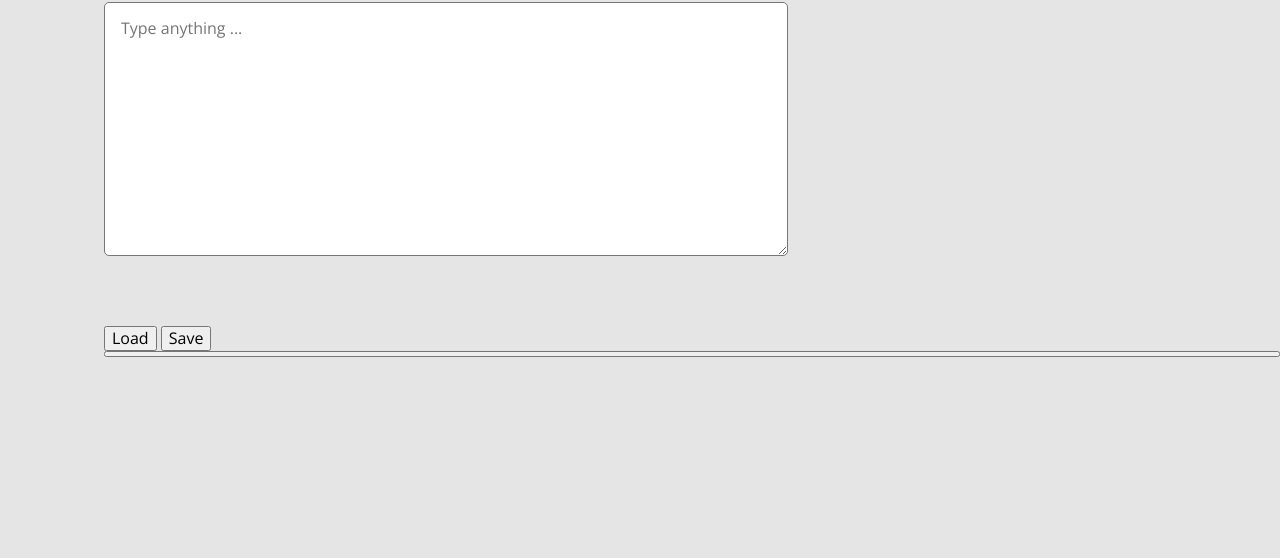
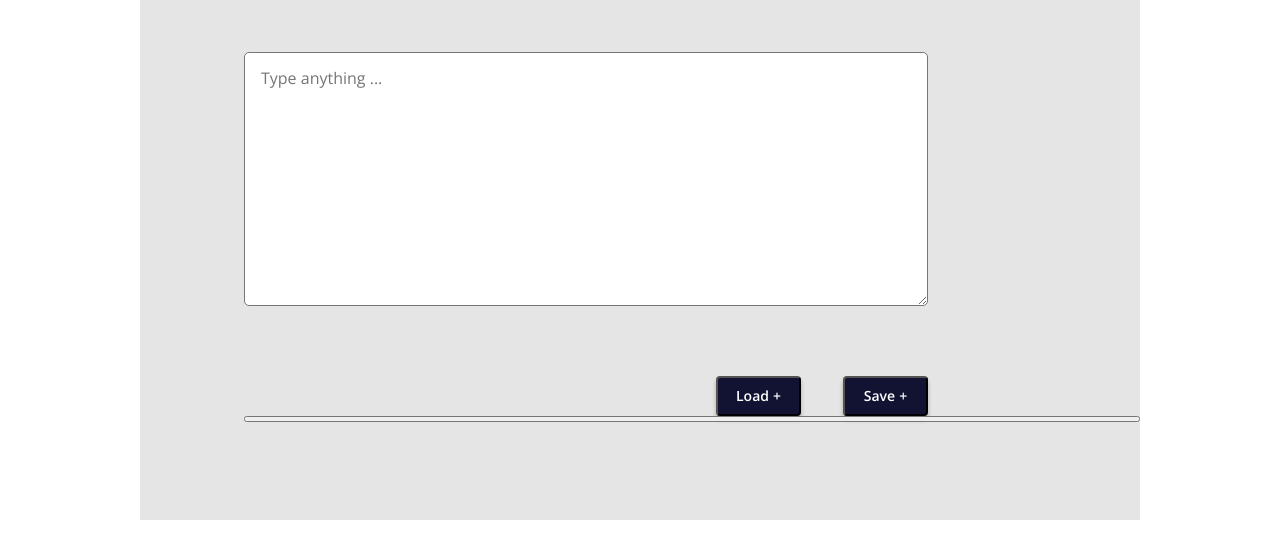
Before and after one commit to lukasz-klekner/simple-editor, a website built with webpack: page src/pages/index.html in a window 1280 px wide. Shown: the part 230-788 px from the top of the page. Built offline with nearby package versions, Linux system fonts and the light colour scheme.

Commit message:
create and import button style modyle & center main box

```diff
--- a/src/pages/index.html
+++ b/src/pages/index.html
@@ -19,7 +19,7 @@
       <textarea name="message" id="message" cols="30" rows="10" class="form__message"
         placeholder="Type anything ..."></textarea>
       <div class="flex">
-        <button class="button">Load</button>
+        <button class="button button--margin">Load</button>
         <button class="button">Save</button>
       </div>
     </form>
--- a/src/scss/main.scss
+++ b/src/scss/main.scss
@@ -4,6 +4,7 @@
 @import "_variables";
 @import "modules/header.scss";
 @import "modules/form.scss";
+@import "modules/button.scss";
 
 
 * {
@@ -17,6 +18,10 @@
 
 
 body {
+  min-height: 100vh;
+  display: flex;
+  justify-content: center;
+  align-items: center;
   background: #fff;
   color: #000;
 }
@@ -26,6 +31,7 @@ body {
   display: flex;
   flex-direction: column;
   font-family: 'Open Sans', sans-serif;
-  min-height: 100vh;
+  width: 1000px;
+  height: 700px;
   padding-left: 104px;
 }
--- /dev/null
+++ b/src/scss/modules/button.scss
@@ -0,0 +1,29 @@
+.flex {
+    display: flex;
+    justify-content: flex-end;
+    margin-right: 212px;
+}
+
+
+.button {
+    padding: 8px 16px;
+    width: 85px;
+    height: 40px;
+    font-size: 14px;
+    line-height: 16px;
+    box-shadow: 0px 4px 4px rgba(0, 0, 0, 0.25);
+    background: #121232;
+    border-radius: 4px;
+    color: #FFFFFF;
+    font-weight: 600;
+
+    &::after {
+        content: '+';
+        margin-left: 4px;
+        font-size: 14px;
+    }
+
+    &--margin {
+        margin-right: 42px;
+    }
+}
```
